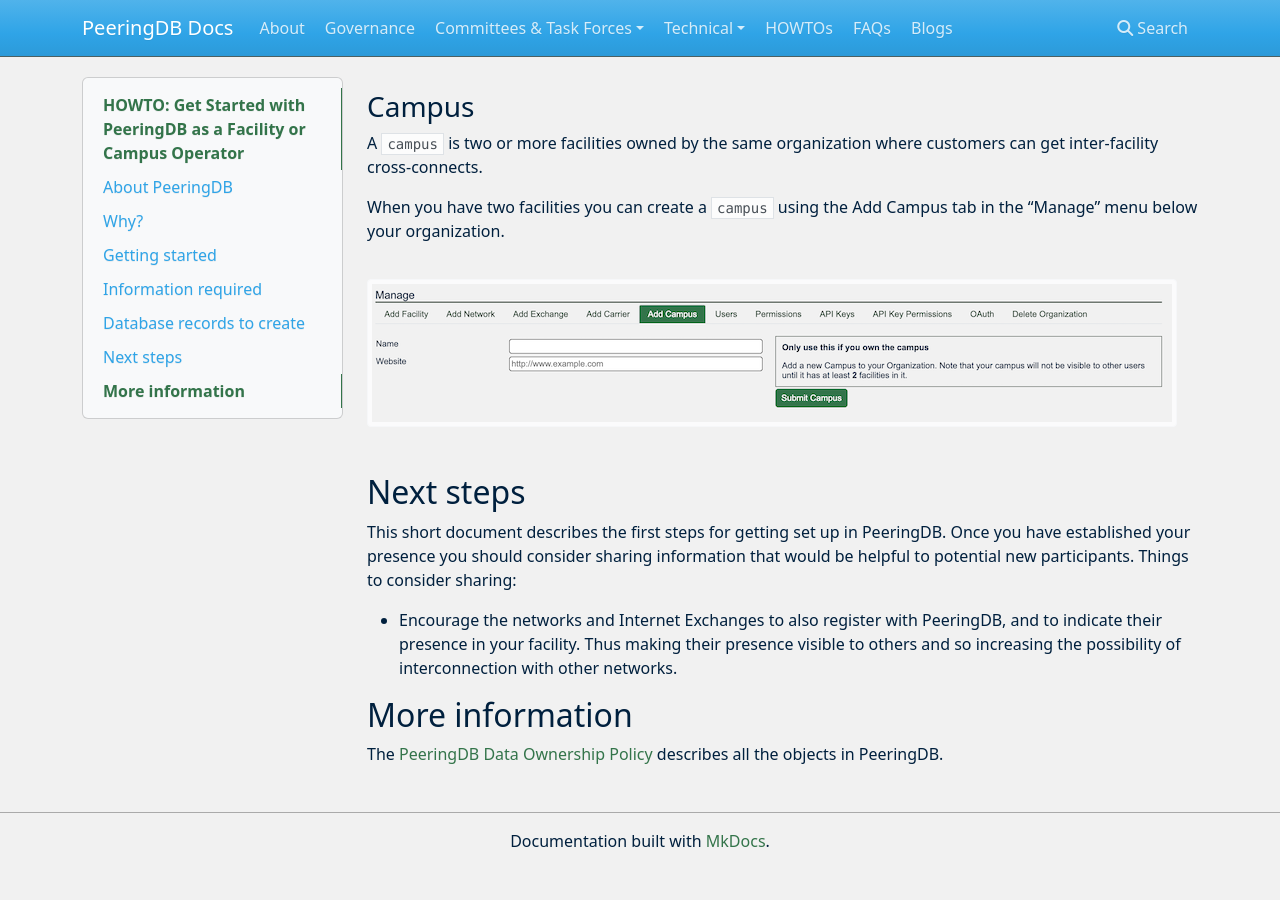
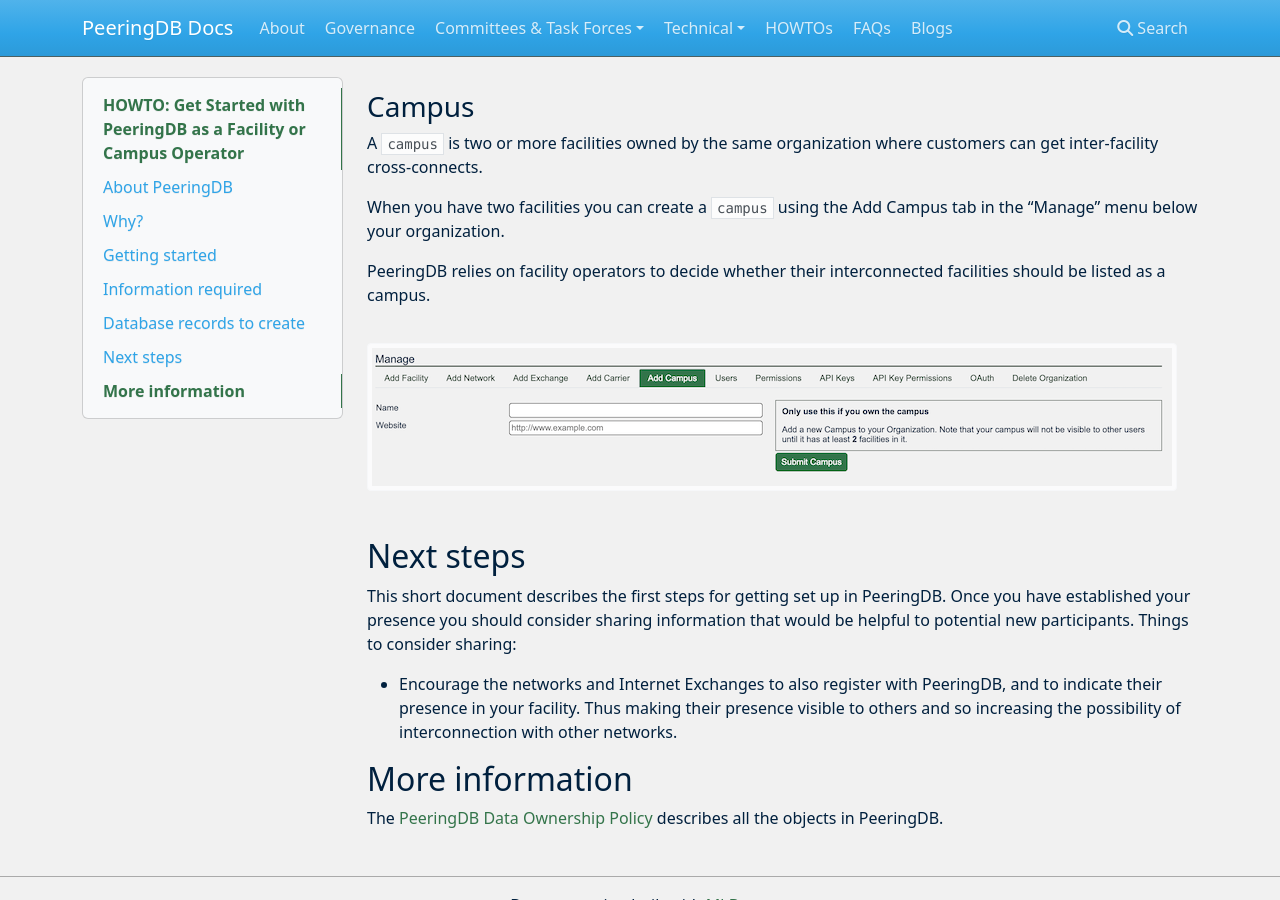
Before and after one commit to peeringdb/docs, an MkDocs documentation site: the page built from docs/howto/get-started-facility.md, in a window 1280 px wide and 900 px high, scrolled down 3424 px. Built offline with MkDocs 1.6.1, drawn with Linux system fonts in a browser that asks for light colours; nearby versions of some CDN libraries; before the commit the page ends 4293 px from its top, so only the background shows below that.

Commit message:
Update get-started-facility.md (#326)
Added text about facility operators owning whether their facilities should be listed as a campus. Per: https://github.com/peeringdb/peeringdb/issues/1590

```diff
--- a/docs/howto/get-started-facility.md
+++ b/docs/howto/get-started-facility.md
@@ -55,6 +55,8 @@
 
 When you have two facilities you can create a `campus` using the Add Campus tab in the “Manage” menu below your organization.
 
+PeeringDB relies on facility operators to decide whether their interconnected facilities should be listed as a campus.
+
 ![Add Campus](images/add_campus.png)
 
 ## Next steps
```
